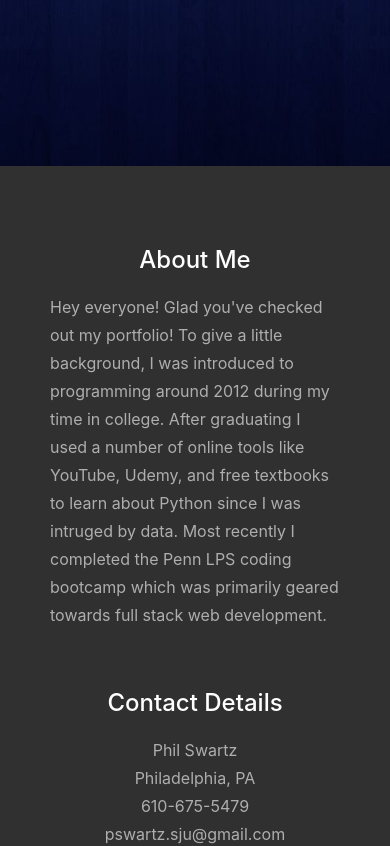
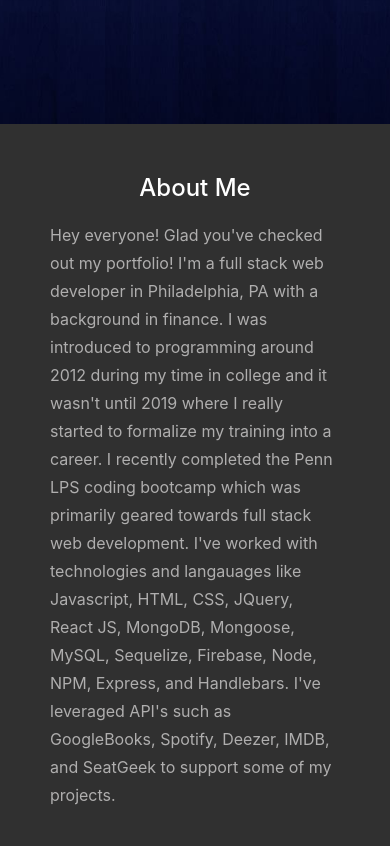
Before and after one commit to pswartz66/PhilSwartz, a React (Create React App) app in the folder client/: page / in a window 390 px wide. Shown: the part 720-1566 px from the top of the page. Built offline with nearby package versions, Linux system fonts and the light colour scheme; what react-animations would draw is missing.

Commit message:
some formatting

```diff
--- a/client/src/components/AboutMe/index.js
+++ b/client/src/components/AboutMe/index.js
@@ -15,11 +15,16 @@ const AboutMe = (props) => {
                 <h2 className="Title">About Me</h2>
                 <div className="aboutMeParagraph">
                     <p>Hey everyone! Glad you've checked out my portfolio!
-                        To give a little background, I was introduced to programming
-                        around 2012 during my time in college. After graduating I used a number
-                        of online tools like YouTube, Udemy, and free textbooks to learn about Python since
-                        I was intruged by data. Most recently I completed the Penn LPS coding bootcamp which was primarily geared
-                        towards full stack web development.
+                        I'm a full stack web developer in Philadelphia, PA with a background
+                        in finance. I was introduced to programming around 2012 during
+                        my time in college and it wasn't until 2019 where I really started to
+                        formalize my training into a career. I recently completed the Penn LPS
+                        coding bootcamp which was primarily geared towards full stack web development.
+                        I've worked with technologies and langauages like Javascript, HTML, CSS, JQuery,
+                        React JS, MongoDB, Mongoose, MySQL, Sequelize, Firebase, Node, NPM, Express,
+                        and Handlebars. I've leveraged API's such as GoogleBooks, Spotify, Deezer, IMDB,
+                        and SeatGeek to support some of my projects.
+
                     </p>
                 </div>
                 <br></br>
--- a/client/src/components/AboutMe/style.css
+++ b/client/src/components/AboutMe/style.css
@@ -30,7 +30,7 @@ spacing i.e. right side of page */
 }
 .right-pane {
     width: 100%;
-    padding: 80px 40px 0 0;
+    padding: 80px 18px 0 0;
     /* margin-top: 60px; */
     background-color: rgb(48, 48, 48);
     /* height: 92vh; */
@@ -42,7 +42,7 @@ spacing i.e. right side of page */
     width: 140px;
     border-radius: 100%;
     padding: 5px;
-    margin: 60px;
+    margin: 50px;
 }
 .Title {
     color: rgb(255, 255, 255)!important;
@@ -50,7 +50,7 @@ spacing i.e. right side of page */
     padding-bottom: 10px;
 }
 .aboutMeParagraph {
-    padding: 0 40px 0px 0!important;
+    padding: 0 5px 0px 0!important;
     line-height: 1.75rem;
     color: rgb(175, 174, 174);
 }
@@ -92,6 +92,17 @@ ul {
     text-decoration: none;
 } */
 
+/* adjust panes when screen size > 900px */
+@media only screen and (min-width: 900px) {
+    .right-pane {
+        /* width: 100%; */
+        padding: 80px 40px 0 0;
+        background-color: rgb(48, 48, 48);
+        height: 92vh;
+        color: rgb(175, 174, 174);
+        /* text-align: center; */
+    }
+}
 
 /* adjust panes when screen size < 768px */
 @media only screen and (max-width: 768px) {
@@ -157,11 +168,11 @@ ul {
         display: none;
     }
     .right-pane {
-        padding: 40px 0 0 0;
+        padding: 10px 0 0 0;
 
     }
     .Title {
-        margin-top: 20px;
+        margin-top: 10px;
     }
     .aboutMeContainer {
         height: 780px;
@@ -170,17 +181,35 @@ ul {
         display: flex;
         padding-top: 20px;
         padding-bottom: 20px;
-        margin-bottom: 40px;
+        margin-bottom: 60px;
     }
   }
 
-  @media only screen and (max-width: 532px) and (min-width: 500px) {
+  @media only screen and (max-width: 667px) and (min-width: 300px) {
     .aboutMeContainer {
-        height: 780px;
+        height: 900px;
         width: 100%;
         background-color: rgb(48, 48, 48);
         display: flex;
-        padding-top: 20px;
+        padding-top: 40px;
         padding-bottom: 60px;
+        margin-bottom: 60px;
+    }
+    .Title {
+        margin-top: 10px;
     }
   }
+  @media only screen and (max-width: 390px) {
+    .aboutMeContainer {
+        height: 960px;
+        width: 100%;
+        background-color: rgb(48, 48, 48);
+        display: flex;
+        padding-top: 30px;
+        padding-bottom: 60px;
+        margin-bottom: 60px;
+    }
+    .Title {
+        margin-top: 10px;
+    }
+  }
--- a/client/src/components/CustomNav/style.css
+++ b/client/src/components/CustomNav/style.css
@@ -2,6 +2,7 @@
 #nav-wrap {
     z-index: 100;
     /* display: flex; */
+    /* flex-wrap: wrap; */
     position: fixed;
     align-items: center;
     min-height: 50px;
@@ -10,10 +11,14 @@
     width: 100%;
     background-color: rgb(17, 17, 17);
 }
+.navbar-nav {
+    position: relative!important;
+    /* top: 0px; */
+}
 .navbar-nav > a.nav-link {
     font-size: 18px;
     margin: 0 20px 0 20px;
-    color: rgb(179, 179, 179)!important;
+    color: rgb(201, 201, 201)!important;
 }
 .navbar-nav > a.nav-link:hover {
     color: rgba(134, 139, 134, 0.938)!important;
--- a/client/src/components/Header/style.css
+++ b/client/src/components/Header/style.css
@@ -14,7 +14,7 @@
     -o-background-size: cover;
     background-size: cover;
     z-index: -1;
-    height: 105vh;
+    height: 100vh;
     width: 100%;
     display: flex;
     justify-content: center;
```
